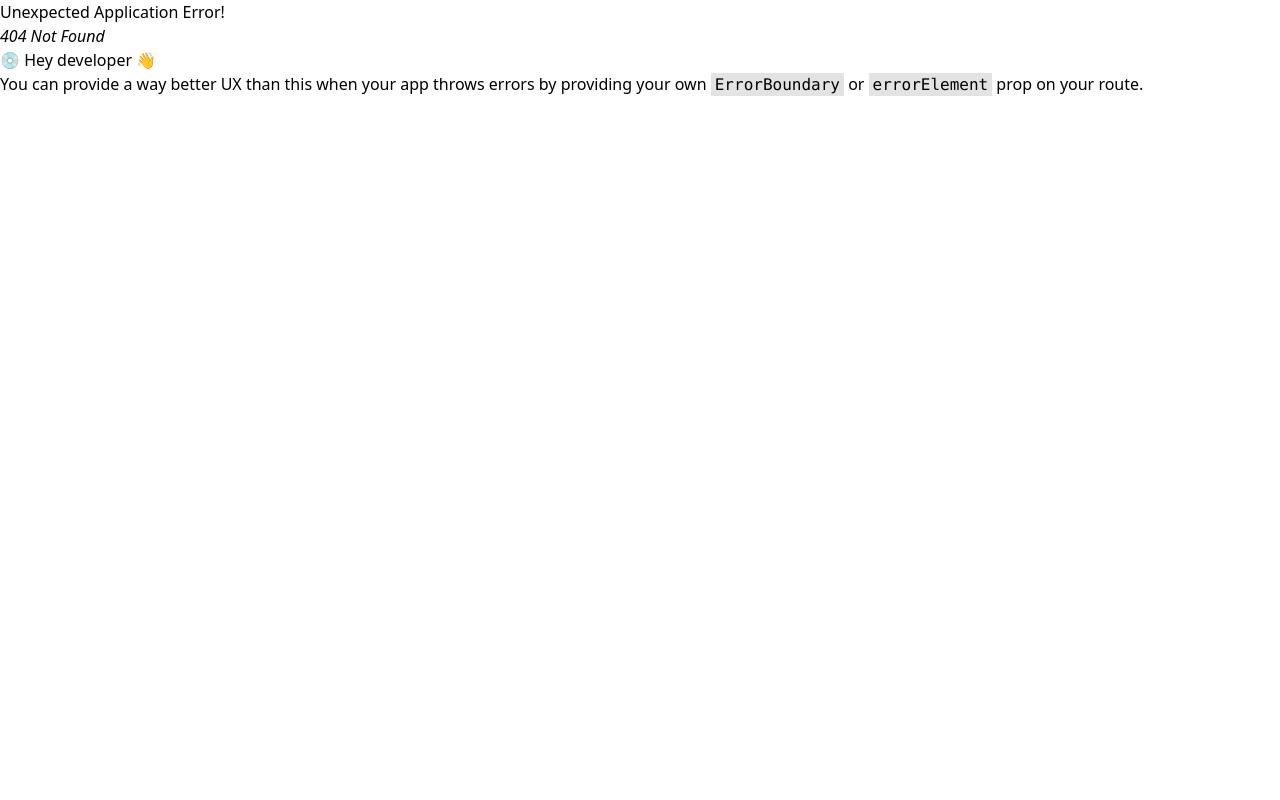
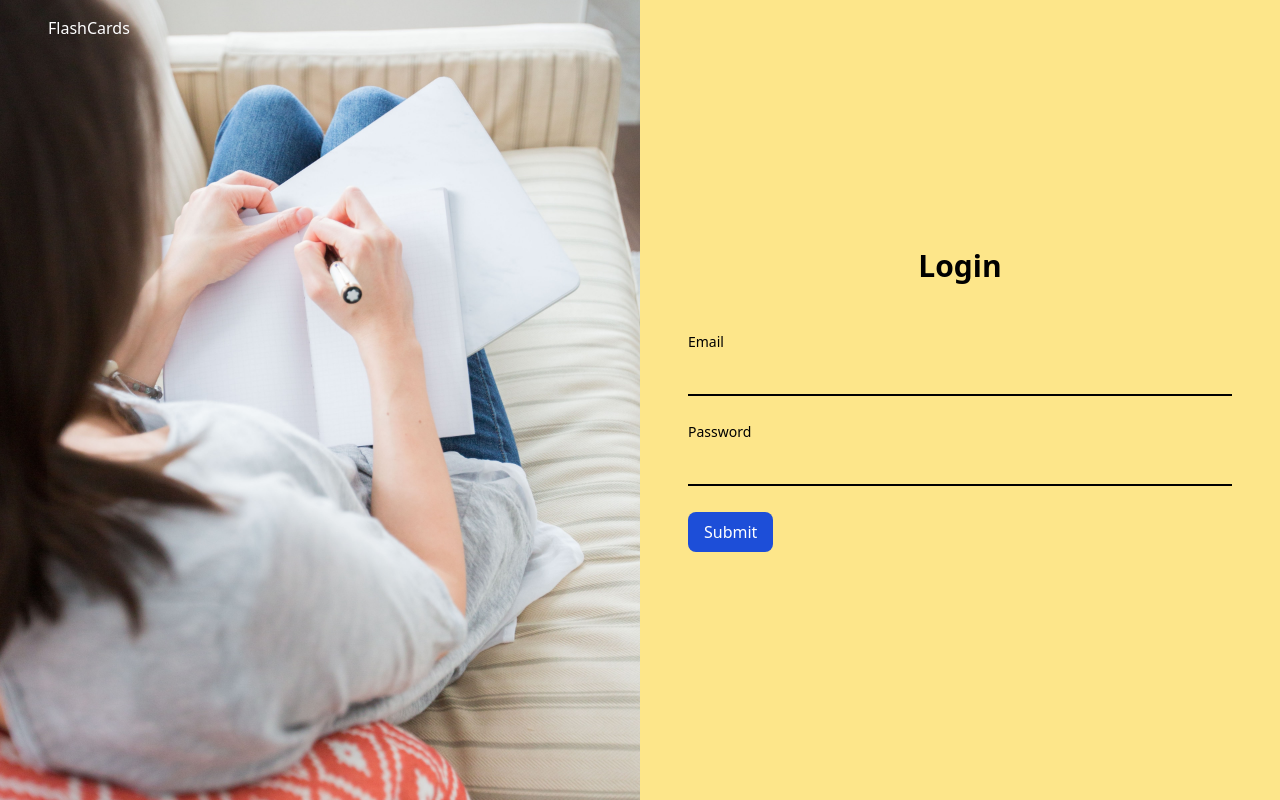
Before and after one commit to karol-wolski/KeepYourFlashcards, a React (Vite) app: page /login in a window 1280 px wide. Before the commit this address had no page. Built offline with nearby package versions, Linux system fonts and the light colour scheme.

Commit message:
feat: add login page (#8)

```diff
--- /dev/null
+++ b/src/components/LoginForm/LoginForm.tsx
@@ -0,0 +1,85 @@
+import { Controller, useForm } from 'react-hook-form'
+import LabelInput from '../LabelInput/LabelInput'
+import { Login } from '../../ts/types/Login'
+
+interface Props {
+  onSubmit: (data: Login) => void
+}
+
+const LoginForm = ({ onSubmit }: Props) => {
+  const {
+    control,
+    handleSubmit,
+    formState: { errors },
+  } = useForm({
+    defaultValues: {
+      email: '',
+      password: '',
+    },
+  })
+
+  return (
+    <form onSubmit={handleSubmit(onSubmit)} className="block w-full px-12">
+      <Controller
+        name="email"
+        control={control}
+        rules={{
+          required: 'Please enter your email',
+          minLength: {
+            value: 4,
+            message: 'Email should have at least 4 chars.',
+          },
+          maxLength: {
+            value: 320,
+            message: 'Email should have less than 320 chars.',
+          },
+          pattern: {
+            value: /^[A-Z0-9._%+-]+@[A-Z0-9.-]+\.[A-Z]{2,}$/i,
+            message: 'The email address is in the wrong format.',
+          },
+        }}
+        render={({ field }) => (
+          <LabelInput
+            id="email"
+            inputType="email"
+            labelText="Email"
+            fieldRef={field}
+            hasError={errors.email}
+          />
+        )}
+      />
+      <Controller
+        name="password"
+        control={control}
+        rules={{
+          required: 'Please enter your password',
+          minLength: {
+            value: 8,
+            message: 'Password should have at least 8 chars.',
+          },
+          maxLength: {
+            value: 32,
+            message: 'Password should have less than 32 chars.',
+          },
+        }}
+        render={({ field }) => (
+          <LabelInput
+            id="password"
+            inputType="password"
+            labelText="Password"
+            fieldRef={field}
+            hasError={errors.password}
+          />
+        )}
+      />
+      <button
+        type="submit"
+        className="bg-blue-700 hover:bg-blue-800 py-2 px-4 mt-4 text-white rounded-lg"
+      >
+        Submit
+      </button>
+    </form>
+  )
+}
+
+export default LoginForm
--- a/src/layouts/LayoutWithImage.tsx
+++ b/src/layouts/LayoutWithImage.tsx
@@ -1,3 +1,5 @@
+import { Link } from 'react-router-dom'
+
 type Props = {
   children: string | JSX.Element | JSX.Element[]
 }
@@ -6,7 +8,9 @@ const LayoutWithImage = ({ children }: Props) => {
   return (
     <div className="flex items-center md:h-screen overflow-clip h-screen">
       <div className="bg-[url('./assets/womanWithNoteBook.jpg')] bg-no-repeat bg-center bg-cover w-1/2 h-full max-md:hidden">
-        <p className="text-white px-12 py-4">FlashCards</p>
+        <Link to="/" className="text-white mx-12 my-4 inline-block">
+          FlashCards
+        </Link>
       </div>
       <div className="bg-amber-200 h-full w-1/2 max-md:w-full flex flex-col items-center justify-center max-md:overflow-x-scroll">
         {children}
--- /dev/null
+++ b/src/pages/Login.tsx
@@ -0,0 +1,16 @@
+import LoginForm from '../components/LoginForm/LoginForm'
+import LayoutWithImage from '../layouts/LayoutWithImage'
+import { Login } from '../ts/types/Login'
+
+const LoginPage = () => {
+  const onSubmit = (data: Login) => console.log(data)
+
+  return (
+    <LayoutWithImage>
+      <h2 className="text-3xl font-bold mb-8">Login</h2>
+      <LoginForm onSubmit={onSubmit} />
+    </LayoutWithImage>
+  )
+}
+
+export default LoginPage
--- a/src/pages/Register.tsx
+++ b/src/pages/Register.tsx
@@ -2,7 +2,7 @@ import RegisterForm from '../components/RegisterForm/RegisterForm'
 import LayoutWithImage from '../layouts/LayoutWithImage'
 import { Register as RegisterType } from '../ts/types/Register'
 
-const Register = () => {
+const RegisterPage = () => {
   const onSubmit = (data: RegisterType) => console.log(data)
 
   return (
@@ -13,4 +13,4 @@ const Register = () => {
   )
 }
 
-export default Register
+export default RegisterPage
--- /dev/null
+++ b/src/ts/types/Login.ts
@@ -0,0 +1,4 @@
+export type Login = {
+  email: string
+  password: string
+}
```
Also changed, not shown: src/main.tsx (+7 -2 lines), 1 other file (tests, documents, lock files or other folders).
